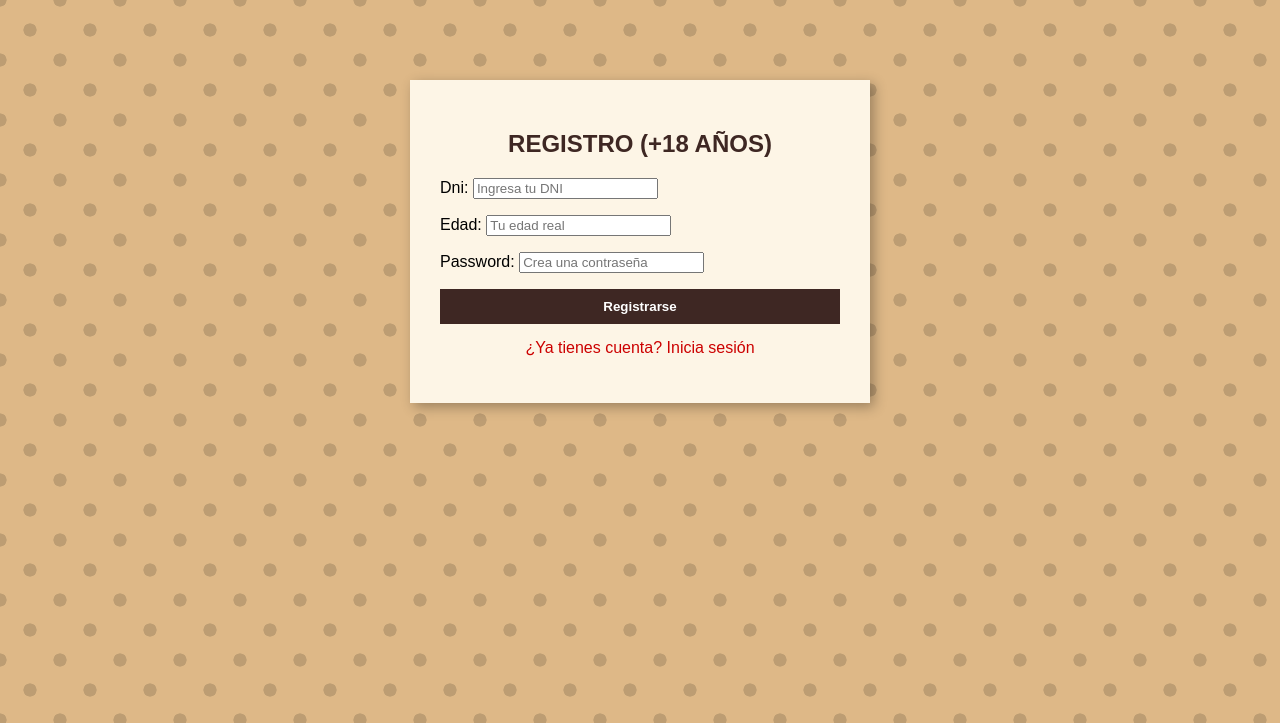
After one commit to Jeremias-Ponce/mural-denuncias-django, a Django app: page /registro/ in a window 1280 px wide. The commit adds this page. Shown: the top 723 px of the page. Run offline with Django 5.2, Linux system fonts and the light colour scheme.

Commit message:
pagina lista

```diff
--- a/denuncias/forms.py
+++ b/denuncias/forms.py
@@ -1,23 +1,33 @@
 from django import forms
+from django.contrib.auth.models import User
 from .models import Nota
 
 class NotaForm(forms.ModelForm):
     class Meta:
         model = Nota
         fields = ['titulo', 'categoria', 'descripcion']
+        widgets = {
+            'titulo': forms.TextInput(attrs={'class': 'form-input', 'placeholder': 'Ej: Farola rota'}),
+            'categoria': forms.Select(attrs={'class': 'form-input'}),
+            'descripcion': forms.Textarea(attrs={'class': 'form-input', 'rows': 4, 'placeholder': 'Detalles...'}),
+        }
 
-        # Aquí le damos un poco de estilo y textos de ayuda a las cajas donde el usuario escribe
-        widgets = {
-            'titulo': forms.TextInput(attrs={
-                'class': 'form-input',
-                'placeholder': 'Ej: Farola rota en la plaza'
-            }),
-            'categoria': forms.Select(attrs={
-                'class': 'form-input'
-            }),
-            'descripcion': forms.Textarea(attrs={
-                'class': 'form-input',
-                'rows': 4,
-                'placeholder': 'Describe el detalle aquí...'
-            }),
-        }
+# --- NUEVO FORMULARIO DE REGISTRO ---
+class RegistroForm(forms.Form):
+    dni = forms.CharField(max_length=15, widget=forms.TextInput(attrs={'class': 'form-input', 'placeholder': 'Ingresa tu DNI'}))
+    edad = forms.IntegerField(widget=forms.NumberInput(attrs={'class': 'form-input', 'placeholder': 'Tu edad real'}))
+    password = forms.CharField(widget=forms.PasswordInput(attrs={'class': 'form-input', 'placeholder': 'Crea una contraseña'}))
+
+    # Validación automática de Django para la edad
+    def clean_edad(self):
+        edad = self.cleaned_data.get('edad')
+        if edad < 18:
+            raise forms.ValidationError("Acceso denegado: Debes ser mayor de 18 años.")
+        return edad
+
+    # Validación para no repetir DNI
+    def clean_dni(self):
+        dni = self.cleaned_data.get('dni')
+        if User.objects.filter(username=dni).exists():
+            raise forms.ValidationError("Este DNI ya se encuentra registrado.")
+        return dni
--- /dev/null
+++ b/denuncias/templates/registro.html
@@ -0,0 +1,20 @@
+{% load static %}
+<!DOCTYPE html>
+<html lang="es">
+<head>
+    <meta charset="UTF-8">
+    <title>Registro Ciudadano</title>
+    <link rel="stylesheet" href="{% static 'denuncias/css/style.css' %}">
+</head>
+<body>
+    <div style="max-width: 400px; margin: 60px auto; background-color: #fdf5e6; padding: 30px; box-shadow: 4px 4px 12px rgba(0,0,0,0.3); font-family: sans-serif;">
+        <h2 style="text-align: center; color: #3e2723;">REGISTRO (+18 AÑOS)</h2>
+        <form method="POST">
+            {% csrf_token %}
+            {{ form.as_p }}
+            <button type="submit" style="width: 100%; background-color: #3e2723; color: white; padding: 10px; border: none; font-weight: bold; cursor: pointer;">Registrarse</button>
+        </form>
+        <p style="text-align: center; margin-top: 15px;"><a href="{% url 'login' %}" style="color: #cc0000; text-decoration: none;">¿Ya tienes cuenta? Inicia sesión</a></p>
+    </div>
+</body>
+</html>
--- a/denuncias/views.py
+++ b/denuncias/views.py
@@ -1,21 +1,67 @@
-from django.shortcuts import render, redirect
+from django.shortcuts import render, redirect, get_object_or_404
+from django.contrib.auth import login, authenticate, logout
+from django.contrib.auth.decorators import login_required
+from django.contrib.auth.models import User
 from .models import Nota
-from .forms import NotaForm
+from .forms import NotaForm, RegistroForm
 
+#Nota.objects.all(): Le dice a la base de datos "Tráeme TODOS los papelitos de denuncias".
+
+#.order_by('-fecha_creacion'): Ese signo menos (-) es clave. Significa que los ordene de más nuevo a más viejo. Así, la última denuncia que se haga aparecerá primera arriba de todo.
+
+#return render(...): Agarra todas esas notas que sacó de la base de datos, las envuelve en tu diseño tablero.html y se las muestra al usuario.
+
+@login_required
 def tablero_principal(request):
-    # Trae todas las notas ordenadas por fecha (la más reciente primero)
     notas = Nota.objects.all().order_by('-fecha_creacion')
     return render(request, 'tablero.html', {'notas': notas})
 
+@login_required
 def crear_nota(request):
-    # Si el usuario envió el formulario (presionó el botón de enviar)
     if request.method == 'POST':
         form = NotaForm(request.POST)
         if form.is_valid():
-            form.save()  # Guarda los datos de forma segura en la base de datos
-            return redirect('tablero')  # Redirige automáticamente al mural principal
+            nota = form.save(commit=False)
+            nota.usuario = request.user  # Asigna la nota al usuario logueado
+            nota.save()
+            return redirect('tablero')
     else:
-        # Si el usuario solo entró a ver la página, le entrega el formulario vacío
         form = NotaForm()
+    return render(request, 'crear_nota.html', {'form': form})
 
-    return render(request, 'crear_nota.html', {'form': form})
+# --- ELIMINAR NOTA PROPIA ---
+@login_required
+def eliminar_nota(request, nota_id):
+    nota = get_object_or_404(Nota, id=nota_id)
+    # Seguridad: Solo el que la creó puede borrarla
+    if nota.usuario == request.user:
+        nota.delete()
+    return redirect('tablero')
+
+# --- VISTAS DE CONTROL DE ACCESO ---
+def registro_usuario(request):
+    form = RegistroForm(request.POST or None)
+    if request.method == 'POST' and form.is_valid():
+        dni = form.cleaned_data['dni']
+        password = form.cleaned_data['password']
+        # Guardamos el DNI dentro del campo username interno de Django
+        user = User.objects.create_user(username=dni, password=password)
+        login(request, user)
+        return redirect('tablero')
+    return render(request, 'registro.html', {'form': form})
+
+def login_usuario(request):
+    error = None
+    if request.method == 'POST':
+        dni = request.POST.get('dni')
+        password = request.POST.get('password')
+        user = authenticate(request, username=dni, password=password)
+        if user is not None:
+            login(request, user)
+            return redirect('tablero')
+        error = "DNI o contraseña incorrectos."
+    return render(request, 'login.html', {'error': error})
+
+def logout_usuario(request):
+    logout(request)
+    return redirect('login')
--- a/tablero/urls.py
+++ b/tablero/urls.py
@@ -1,9 +1,13 @@
 from django.contrib import admin
 from django.urls import path
-from denuncias.views import tablero_principal, crear_nota
+from denuncias import views
 
 urlpatterns = [
     path('admin/', admin.site.urls),
-    path('', tablero_principal, name='tablero'),             # Página de inicio (Mural)
-    path('nueva-denuncia/', crear_nota, name='crear_nota'),  # Página del formulario
+    path('', views.tablero_principal, name='tablero'),
+    path('nueva-denuncia/', views.crear_nota, name='crear_nota'),
+    path('eliminar/<int:nota_id>/', views.eliminar_nota, name='eliminar_nota'),
+    path('registro/', views.registro_usuario, name='registro'),
+    path('login/', views.login_usuario, name='login'),
+    path('logout/', views.logout_usuario, name='logout'),
 ]
```
Also changed, not shown: denuncias/models.py (+5 -4 lines), denuncias/templates/login.html (added, +22 -0 lines), denuncias/templates/tablero.html (+15 -3 lines), tablero/settings.py (+10 -0 lines), denuncias/migrations/0002_nota_usuario.py (added).
